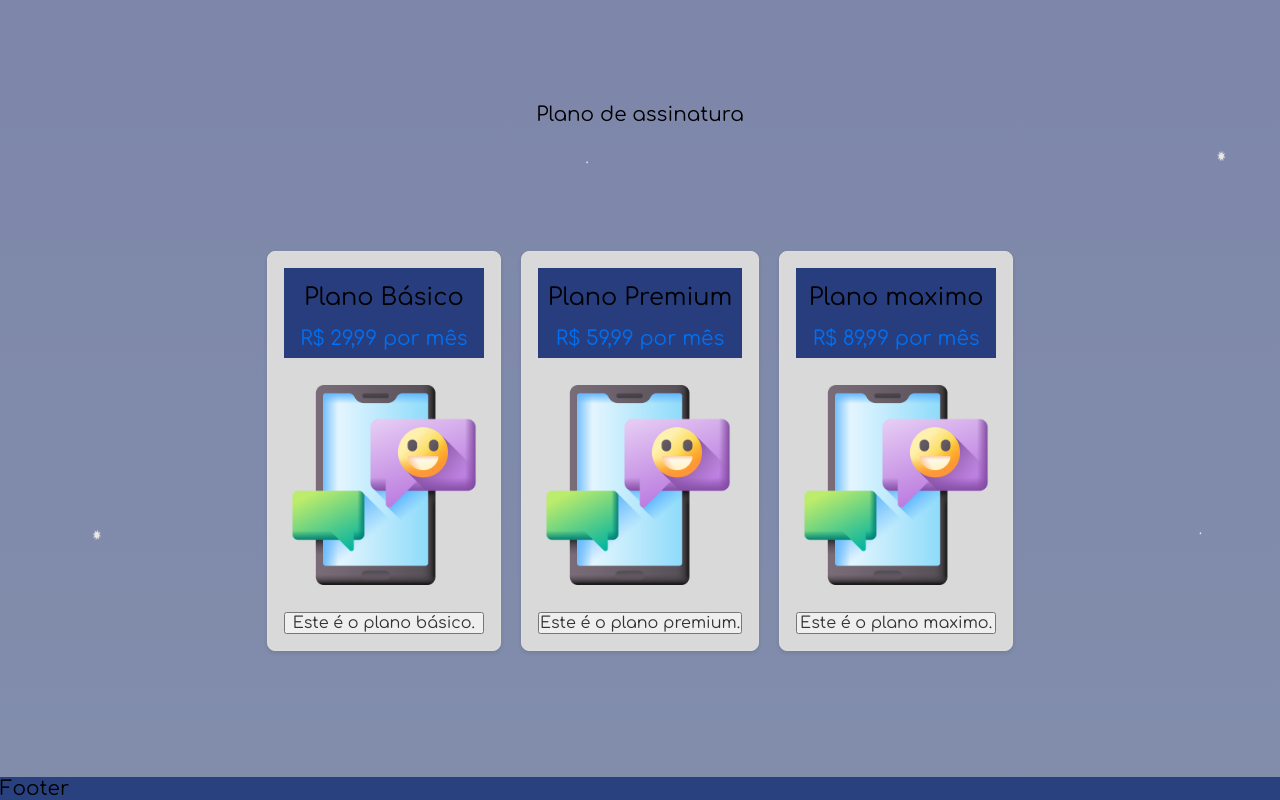
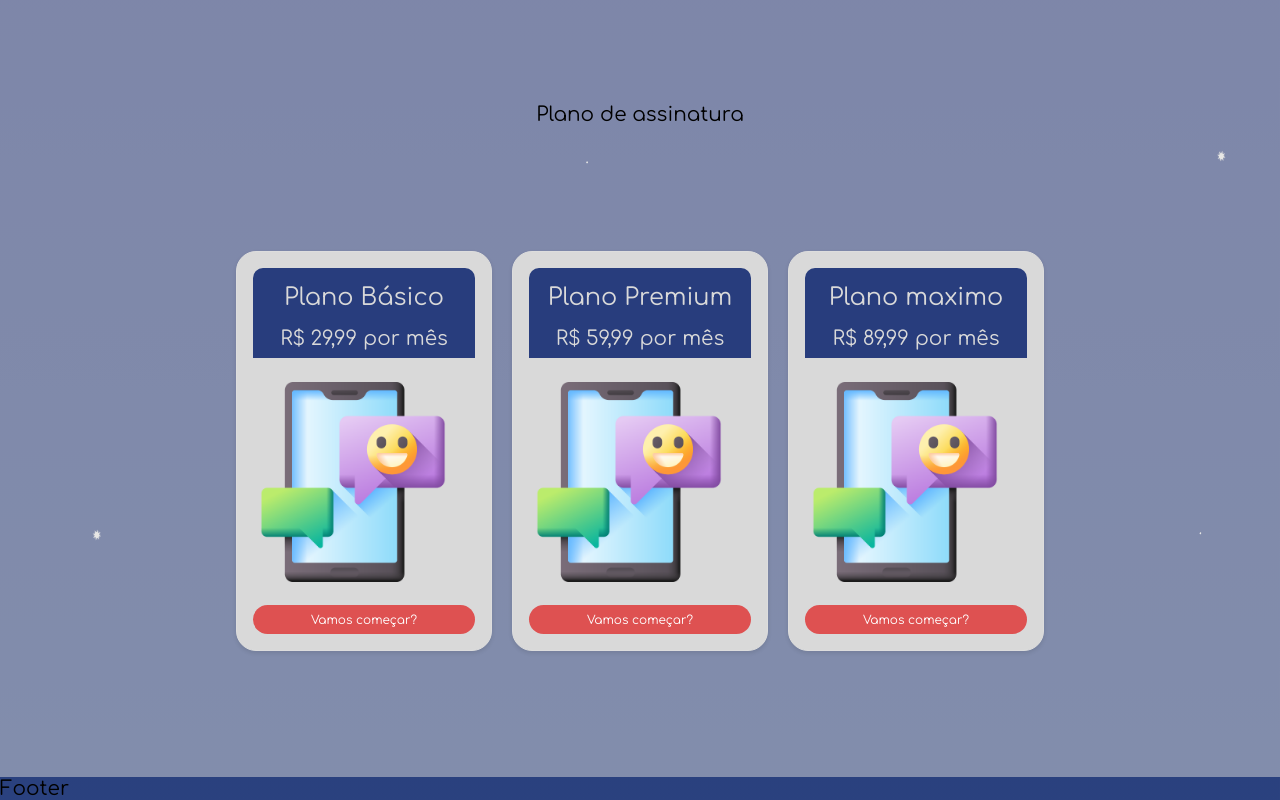
Before and after one commit to lucas-dos-santos-gomes/abc-virtual, a Next.js app: page / in a window 1280 px wide. Shown: the part 2653-3453 px from the top of the page. Built offline with nearby package versions, Linux system fonts and the light colour scheme.

Commit message:
commit pra fzr o duo

```diff
--- a/src/components/Card/Mensalidade/index.jsx
+++ b/src/components/Card/Mensalidade/index.jsx
@@ -1,6 +1,7 @@
 import PropTypes from 'prop-types';
 import Image from 'next/image';
-import { Card, Title, Price, Button } from './style';
+import { Card, Title, Price } from './style';
+import Button from '@/components/Button/style';
 import styles from './style.module.css';
 
 const SubscriptionCard = ({ title, price, imgSrc, content }) => {
@@ -11,7 +12,9 @@ const SubscriptionCard = ({ title, price, imgSrc, content }) => {
         <Price>{price} por mês</Price>
       </div>
       <Image className={styles.img} src={imgSrc} alt={`${title} image`} width={200} height={200} />
-      <Button>{content}</Button>
+      <Button color="white" bgColor="#DE5151" size="large">
+        Vamos começar?
+      </Button>
     </Card>
   );
 };
--- a/src/components/Card/Mensalidade/style.js
+++ b/src/components/Card/Mensalidade/style.js
@@ -4,7 +4,7 @@ import styled from 'styled-components';
 
 export const Card = styled.div`
   border: 1px solid #ddd;
-  border-radius: 8px;
+  border-radius: 20px;
   padding: 16px;
   box-shadow: 0 2px 4px rgba(0, 0, 0, 0.1);
   text-align: center;
@@ -13,9 +13,12 @@ export const Card = styled.div`
   flex-direction: column;
   justify-content: space-between;
   height: 50vh;
+  width: 20vw;
   background: #d9d9d9;
   div {
     background: #283D7D;
+    color: #d9d9d9;
+    border-radius: 10px 10px 0px 0px;
   }
 `;
 
@@ -26,13 +29,8 @@ export const Title = styled.h2`
 
 export const Price = styled.p`
   font-size: 20px;
-  color: #0070f3;
+  /* color: #d9d9d9; */
   margin: 8px 0;
 `;
 
-export const Button = styled.button`
-  font-size: 16px;
-  color: #333;
-`;
-
 export default Card;
```
